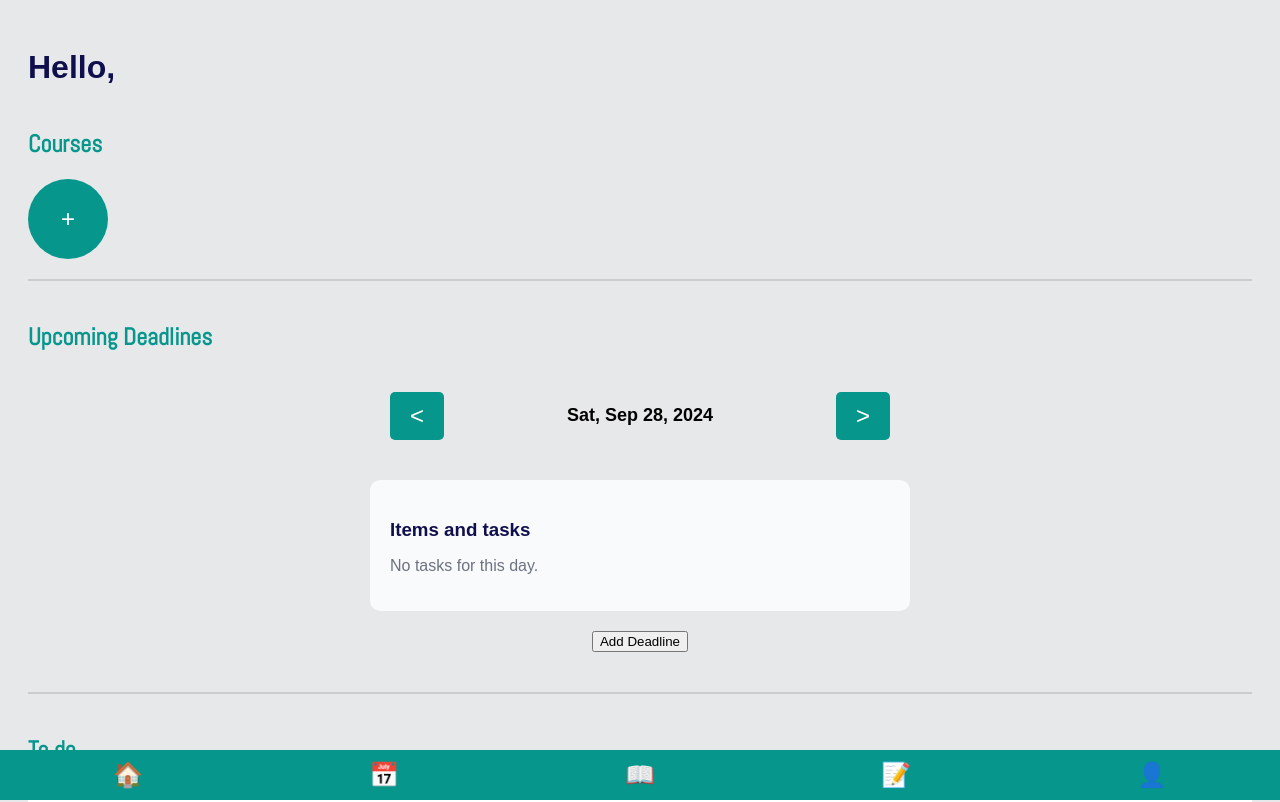
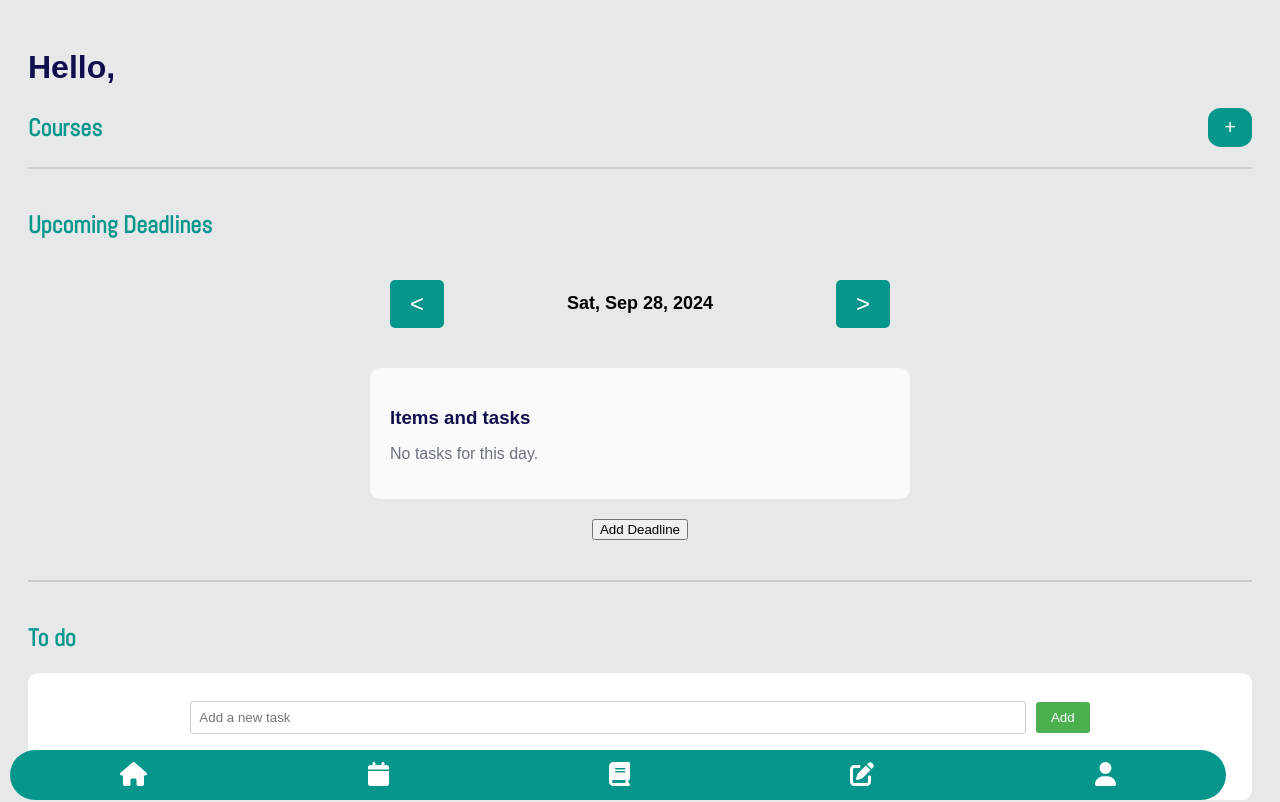
Before and after one commit to SUSA-HTH/uOStudent, a React (Create React App) app: page /dashboard in a window 1280 px wide. Shown: the top 802 px of the page. Built offline with nearby package versions, Linux system fonts and the light colour scheme; the HTML template or start-up script is replaced by a standard one.

Commit message:
pushing the changes

```diff
--- a/package.json
+++ b/package.json
@@ -7,6 +7,8 @@
     "@chakra-ui/react": "^2.8.2",
     "@emotion/react": "^11.13.3",
     "@emotion/styled": "^11.13.0",
+    "@fortawesome/free-solid-svg-icons": "^6.6.0",
+    "@fortawesome/react-fontawesome": "^0.2.2",
     "@testing-library/jest-dom": "^5.17.0",
     "@testing-library/react": "^13.4.0",
     "@testing-library/user-event": "^13.5.0",
--- a/src/pages/Calendar.js
+++ b/src/pages/Calendar.js
@@ -2,6 +2,9 @@ import React, { useState, useEffect } from 'react';
 import TaskItem from '../components/TaskItem';
 import { format, addDays, subDays } from 'date-fns';
 import { useNavigate } from 'react-router-dom';
+import HomeIcon from '../icons/home.png';
+import { FontAwesomeIcon } from '@fortawesome/react-fontawesome';
+import { faHome, faCalendar, faBook, faEdit, faUser } from '@fortawesome/free-solid-svg-icons';
 
 const Calendar = () => {
   const navigate = useNavigate();
@@ -36,13 +39,21 @@ const Calendar = () => {
 
   const addDeadline = () => {
     if (newDeadline.title && newDeadline.courseCode && newDeadline.date) {
-      const deadlineDate = format(new Date(newDeadline.date), 'yyyy-MM-dd');
+      // Create a new date object and set the time to the start of the day
+      const deadlineDate = new Date(newDeadline.date);
+
+      // Set hours, minutes, seconds, and milliseconds to 0 to ensure it is treated as the start of the day
+      deadlineDate.setHours(0, 0, 0, 0);
+
+      // Format the date for storage
+      const formattedDate = format(deadlineDate, 'yyyy-MM-dd');
+
       setTaskData(prevData => {
         const updatedData = { ...prevData };
-        if (!updatedData[deadlineDate]) {
-          updatedData[deadlineDate] = [];
+        if (!updatedData[formattedDate]) {
+          updatedData[formattedDate] = [];
         }
-        updatedData[deadlineDate].push({
+        updatedData[formattedDate].push({
           id: Date.now(), // Add a unique id for each deadline
           title: newDeadline.title,
           courseCode: newDeadline.courseCode,
@@ -55,6 +66,7 @@ const Calendar = () => {
       closeModal();
     }
   };
+
 
   const deleteDeadline = (dateKey, deadlineId) => {
     setTaskData(prevData => {
@@ -136,13 +148,24 @@ const Calendar = () => {
         </div>
       )}
 
-      <div className="bottom-nav">
-        <button onClick={() => navigate('/dashboard')}>🏠</button>
-        <button onClick={() => navigate('/calendar')}>📅</button>
-        <button>📖</button>
-        <button>📝</button>
-        <button onClick={() => navigate('/profile')}>👤</button>
-      </div>
+<div className="bottom-nav">
+  <button className="nav-button" onClick={() => navigate('/dashboard')}>
+    <FontAwesomeIcon icon={faHome} />
+  </button>
+  <button className="nav-button" onClick={() => navigate('/calendar')}>
+    <FontAwesomeIcon icon={faCalendar} />
+  </button>
+  <button className="nav-button" onClick={() => navigate('/course-list')}>
+    <FontAwesomeIcon icon={faBook} />
+  </button>
+  <button className="nav-button">
+    <FontAwesomeIcon icon={faEdit} />
+  </button>
+  <button className="nav-button" onClick={() => navigate('/profile')}>
+    <FontAwesomeIcon icon={faUser} />
+  </button>
+</div>
+
     </div>
   );
 };
--- a/src/pages/CourseList.js
+++ b/src/pages/CourseList.js
@@ -24,7 +24,8 @@ const CourseList = () => {
             <p>⭐ {course.rating} | {course.hours} Hours | {course.people} People</p>
           </div>
         ))}
-      </div>
+          </div>
+
     </div>
   );
 };
--- a/src/pages/Dashboard.js
+++ b/src/pages/Dashboard.js
@@ -2,6 +2,9 @@ import React, { useState, useEffect } from 'react';
 import Calendar from './Calendar';  // Assuming you have a Calendar component
 import '../styles/Dashboard.css';  // Import the CSS file
 import { useNavigate } from 'react-router-dom';
+import { FontAwesomeIcon } from '@fortawesome/react-fontawesome';
+import { faTrash } from '@fortawesome/free-solid-svg-icons';
+
 
 const Dashboard = () => {
   const [todos, setTodos] = useState([]);
@@ -113,18 +116,24 @@ const Dashboard = () => {
       </header>
 
       <section className="course-page">
+  <div className="course-header">
     <h2>Courses</h2>
+    <button onClick={openAddCourseModal} className="add-course-button">+</button>
+  </div>
   <div className="courses">
   {courses.map(course => (
   <div key={course.id} className="course-item" style={{ backgroundColor: course.backgroundColor }} >
     <h3>{course.name}</h3>
     <p>{course.code}</p>
-              <button onClick={() => deleteCourse(course.id)}>Delete</button>
+    <button onClick={() => deleteCourse(course.id)} className="delete-course-button">
+      <FontAwesomeIcon icon={faTrash} />
+    </button>
   </div>
 ))}
-          <button onClick={openAddCourseModal} className="add-course-button">+</button>
+
   </div>
 </section>
+
 
       {isAddCourseModalOpen && (
         <div className="modal-overlay">
@@ -233,13 +242,7 @@ const Dashboard = () => {
         </div>
       </section>
 
-      <div className="bottom-nav">
-        <button onClick={() => navigate('/dashboard')}>🏠</button> {/* Home */}
-        <button onClick={() => navigate('/calendar')}>📅</button> {/* Calendar */}
-        <button onClick={() => navigate('/grade-calculator')} >📖</button> {/* Placeholder for another route */}
-        <button onClick={() => navigate('/course-list')}>📝</button> {/* Placeholder for another route */}
-        <button onClick={() => navigate('/profile')}>👤</button> {/* Profile */}
-    </div>
+
     </div>
   );
 };
--- a/src/pages/GradeCalculator.js
+++ b/src/pages/GradeCalculator.js
@@ -1,6 +1,8 @@
 import React, { useState, useEffect } from 'react';
 import { Box, Input, Button, Text, VStack } from '@chakra-ui/react';
 import { useNavigate } from 'react-router-dom';
+import { FontAwesomeIcon } from '@fortawesome/react-fontawesome';
+import { faHome, faCalendar, faBook, faEdit, faUser } from '@fortawesome/free-solid-svg-icons';
 
 const GradeCalculator = () => {
   const [currentGrades, setCurrentGrades] = useState([{ score: '', weight: '' }]);
@@ -121,12 +123,22 @@ const GradeCalculator = () => {
       </VStack>
 
       <div className="bottom-nav">
-        <button onClick={() => navigate('/dashboard')}>🏠</button>
-        <button onClick={() => navigate('/calendar')}>📅</button>
-        <button onClick={() => navigate('/grade-calculator')}>📖</button>
-        <button>📝</button>
-        <button onClick={() => navigate('/profile')}>👤</button>
-      </div>
+  <button className="nav-button" onClick={() => navigate('/dashboard')}>
+    <FontAwesomeIcon icon={faHome} />
+  </button>
+  <button className="nav-button" onClick={() => navigate('/calendar')}>
+    <FontAwesomeIcon icon={faCalendar} />
+  </button>
+  <button className="nav-button" onClick={() => navigate('/course-list')}>
+    <FontAwesomeIcon icon={faBook} />
+  </button>
+  <button className="nav-button" onClick={() => navigate('/grade-calculator')}>
+    <FontAwesomeIcon icon={faEdit} />
+  </button>
+  <button className="nav-button" onClick={() => navigate('/profile')}>
+    <FontAwesomeIcon icon={faUser} />
+  </button>
+</div>
     </Box>
   );
 };
--- a/src/pages/Profile.js
+++ b/src/pages/Profile.js
@@ -1,7 +1,9 @@
 import React, { useState } from 'react';
 import { useNavigate } from 'react-router-dom';
 import Calendar from './Calendar'; // Import your Calendar component
-import { FaHome, FaCalendarAlt, FaBook, FaPen, FaUser } from 'react-icons/fa'; // Font Awesome Icons
+import { FaHome, FaCalendarAlt, FaBook, FaPen, FaUser } from 'react-icons/fa'; // Font Awesome Icons\
+import { FontAwesomeIcon } from '@fortawesome/react-fontawesome';
+import { faHome, faCalendar, faBook, faEdit, faUser } from '@fortawesome/free-solid-svg-icons';
 
 
 const Profile = () => {
@@ -51,12 +53,22 @@ const Profile = () => {
       </div>
 
       <div className="bottom-nav">
-        <button onClick={() => navigate('/dashboard')}>🏠</button> {/* Home */}
-        <button onClick={() => navigate('/calendar')}>📅</button> {/* Calendar */}
-        <button>📖</button> {/* Placeholder for another route */}
-        <button>📝</button> {/* Placeholder for another route */}
-        <button onClick={() => navigate('/profile')}>👤</button> {/* Profile */}
-    </div>
+  <button className="nav-button" onClick={() => navigate('/dashboard')}>
+    <FontAwesomeIcon icon={faHome} />
+  </button>
+  <button className="nav-button" onClick={() => navigate('/calendar')}>
+    <FontAwesomeIcon icon={faCalendar} />
+  </button>
+  <button className="nav-button" onClick={() => navigate('/course-list')}>
+    <FontAwesomeIcon icon={faBook} />
+  </button>
+  <button className="nav-button">
+    <FontAwesomeIcon icon={faEdit} />
+  </button>
+  <button className="nav-button" onClick={() => navigate('/profile')}>
+    <FontAwesomeIcon icon={faUser} />
+  </button>
+</div>
       </div>
 
   );
--- a/src/styles/Dashboard.css
+++ b/src/styles/Dashboard.css
@@ -175,3 +175,39 @@
   .todo-add{
     padding: 8px;
   }
+  .course-header {
+    display: flex;
+    justify-content: space-between;
+    align-items: center;
+  }
+
+  .course-header h2 {
+    margin: 0;
+  }
+
+  .add-course-button {
+    padding: 8px 16px;
+    font-size: 20px;
+    background-color: #07968c;
+    color: white;
+    border: none;
+    border-radius: 30%;
+    cursor: pointer;
+  }
+
+  .add-course-button:hover {
+    background-color: #45a049;
+  }
+  .delete-course-button {
+    background-color: transparent;
+    border: none;
+    cursor: pointer;
+    color: white;
+    font-size: 20px;
+    padding: 8px;
+    transition: color 0.3s;
+  }
+
+  .delete-course-button:hover {
+    color: #ff6b6b;  /* Change color on hover */
+  }
--- a/src/styles/Styles.css
+++ b/src/styles/Styles.css
@@ -479,12 +479,13 @@ body {
   .bottom-nav {
     position: fixed;
     bottom: 0;
-    left: 0;
-    width: 100%;
+    left: 10px;
+    width: 95%;
     display: flex;
     justify-content: space-around;
     padding: 10px 0;
     background-color: #07968c;
+    border-radius: 30px;
   }
 
   .bottom-nav button {
@@ -655,7 +656,7 @@ body {
   border: none;
   font-size: 24px;
   cursor: pointer;
-  color: #07968c;
+  color: #fff;
 }
 
 .bottom-nav button:hover {
```
Also changed, not shown: src/icons/home.png (added), 1 other file (tests, documents, lock files or other folders). Lines whose indentation alone changed are shown as unchanged.
